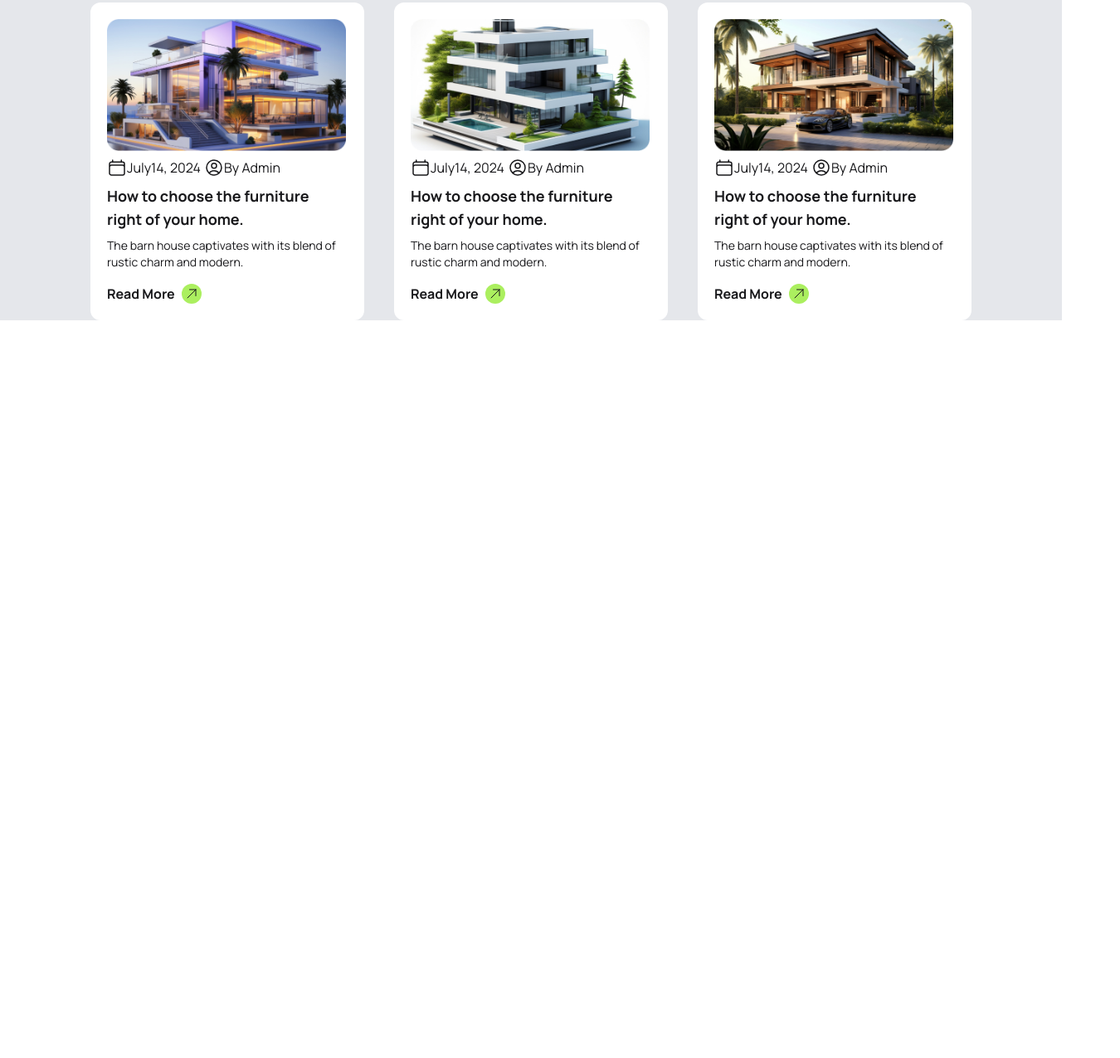
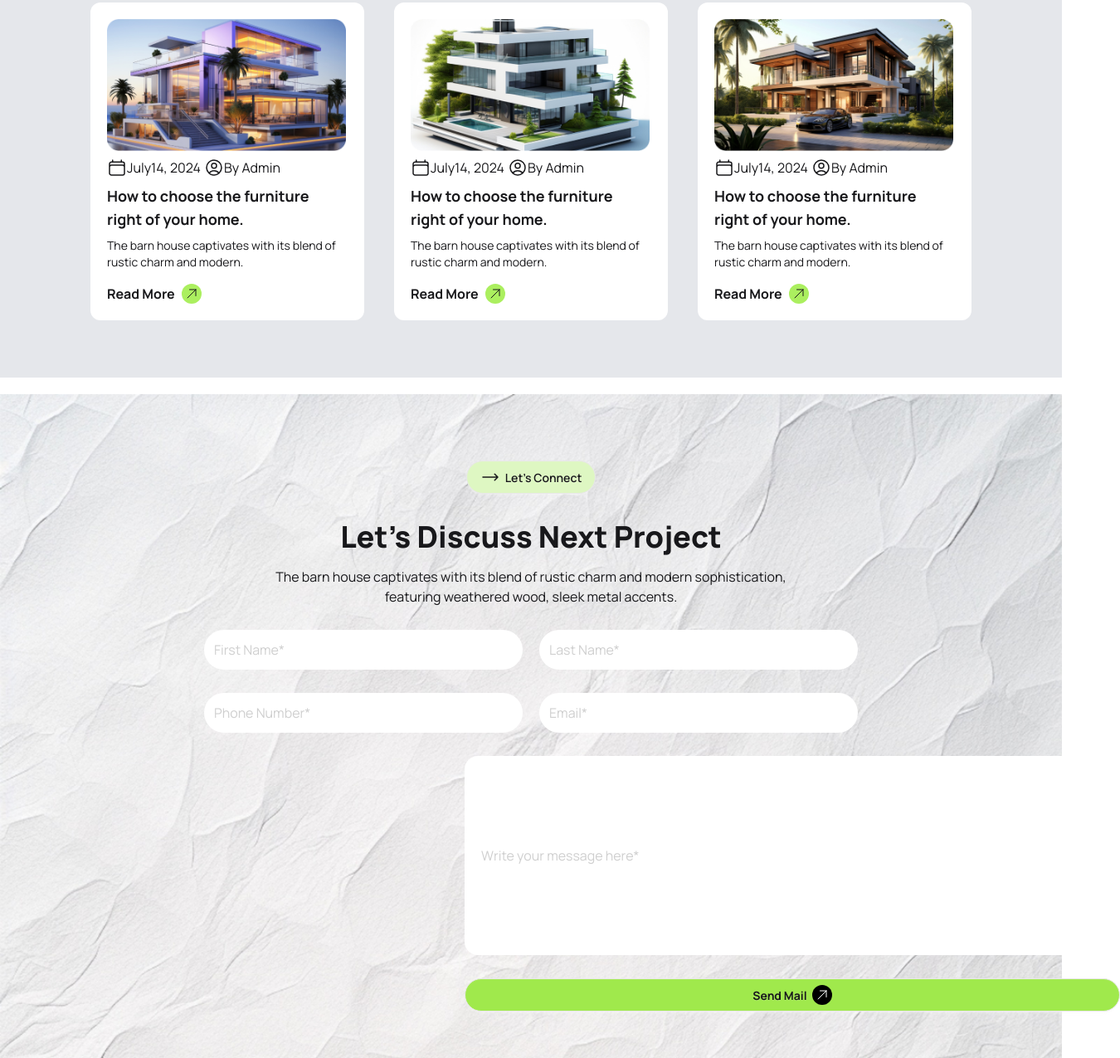
Before and after one commit to plabondas001/House-Planning, a plain HTML site: page index.html in a window 1280 px wide. Shown: the part 3415-4690 px from the top of the page at 83% size, 1350 px wide, since content can reach past the window. Before the commit the page ends 3801 px from the top, so only its background shows below. Drawn offline with nearby package versions, Linux system fonts and the light colour scheme.

Commit message:
done main section

```diff
--- a/index.html
+++ b/index.html
@@ -356,7 +356,7 @@
 
         </section>
         <!-- news section  -->
-        <section class="bg-gray-200 mt-20">
+        <section class="bg-gray-200 mt-20 h-[800px]">
             <div class="flex justify-center">
                 <button class="btn bg-[#dbfdb4] rounded-full mt-44">
                     <svg xmlns="http://www.w3.org/2000/svg" fill="none" viewBox="0 0 24 24" stroke-width="1.5"
@@ -478,9 +478,54 @@
 
             </div>
         </section>
+        <!-- next project section  -->
+        <div class="w-full min-h-screen mt-5 bg-cover" style="background-image:url(assets/bg.jpg);">
+            <div class="flex justify-center">
+                <button class="btn bg-[#def7c2] mt-20 rounded-full">
+                    <svg xmlns="http://www.w3.org/2000/svg" fill="none" viewBox="0 0 24 24" stroke-width="1.5"
+                        stroke="currentColor" class="size-6">
+                        <path stroke-linecap="round" stroke-linejoin="round"
+                            d="M17.25 8.25 21 12m0 0-3.75 3.75M21 12H3" />
+                    </svg>
+                    Let’s Connect</button>
+            </div>
+            <div class="flex items-center text-center flex-col mt-8">
+                <h1 class="font-extrabold text-4xl">Let’s Discuss Next Project</h1>
+                <p class="mt-4">The barn house captivates with its blend of rustic charm and modern sophistication, <br>
+                    featuring weathered wood, sleek metal accents.</p>
+            </div>
+            <div class="flex justify-center mt-7 gap-5">
+                <input class="bg-white rounded-full border-none w-96 p-3 text-[#A0A0A0]" type="text" name="" id=""
+                    placeholder="First Name*">
+                <input class="bg-white rounded-full border-none w-96 p-3 text-[#A0A0A0]" type="text" name="" id=""
+                    placeholder="Last Name*">
+            </div>
+            <div class="flex justify-center mt-7 gap-5">
+                <input class="bg-white rounded-full border-none w-96 p-3 text-[#A0A0A0]" type="number" name="" id=""
+                    placeholder="Phone Number*">
+                <input class="bg-white rounded-full border-none w-96 p-3 text-[#A0A0A0]" type="email" name="" id=""
+                    placeholder="Email*">
+            </div>
+            <div class="ml-[560px] mt-7">
+                <input class=" bg-white rounded-2xl p-5 border-none w-[790px] h-60 text-[#A0A0A0]" type="text" name=""
+                    id="" placeholder="Write your message here*">
+            </div>
+            <div class="m-[560px] mt-7">
+                <button class="btn w-[790px] rounded-full bg-[#a0e94c] font-bold text-xlJ">Send Mail
+                    <svg xmlns="http://www.w3.org/2000/svg" fill="none" viewBox="0 0 24 24" stroke-width="1.5"
+                        stroke="currentColor" class="size-6 bg-black text-white rounded-full p-1">
+                        <path stroke-linecap="round" stroke-linejoin="round"
+                            d="m4.5 19.5 15-15m0 0H8.25m11.25 0v11.25" />
+                    </svg>
+
+                </button>
+            </div>
+        </div>
     </main>
     <!-- footer section  -->
-    <footer></footer>
+    <footer>
+
+    </footer>
 </body>
 
 </html>
```
